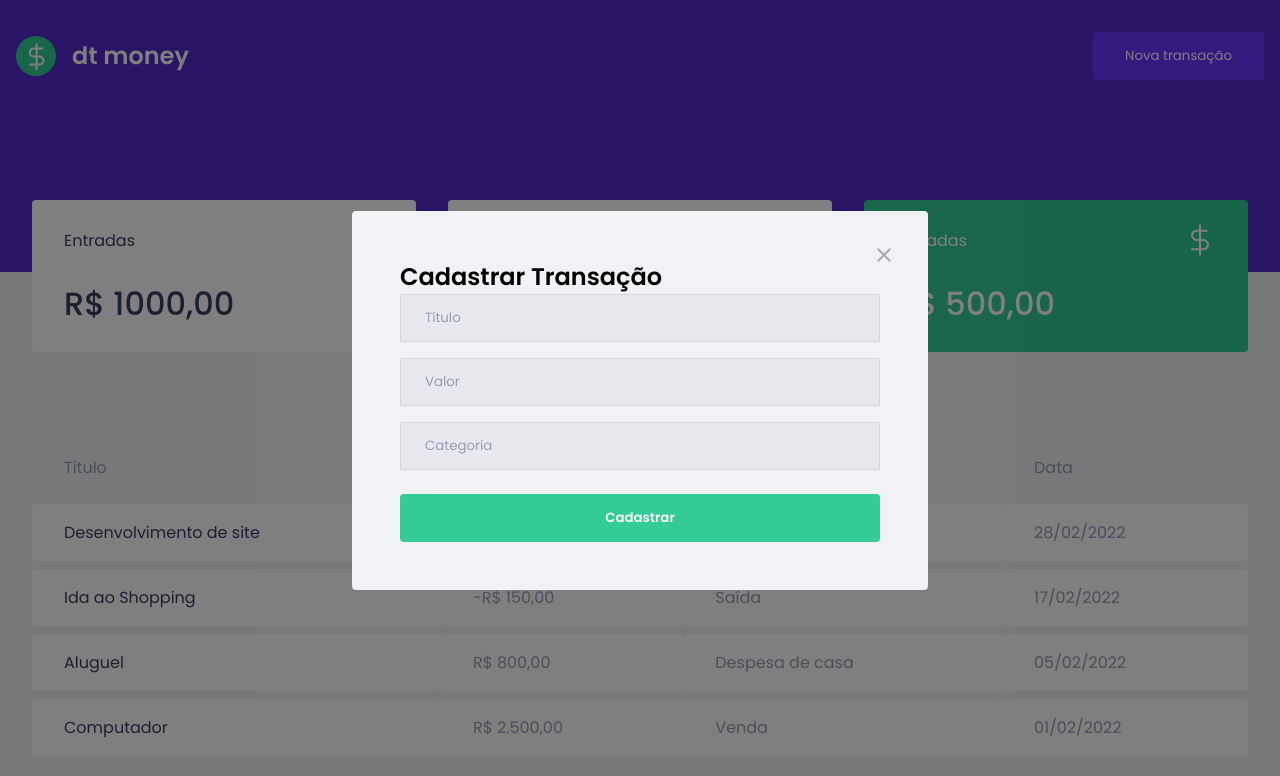
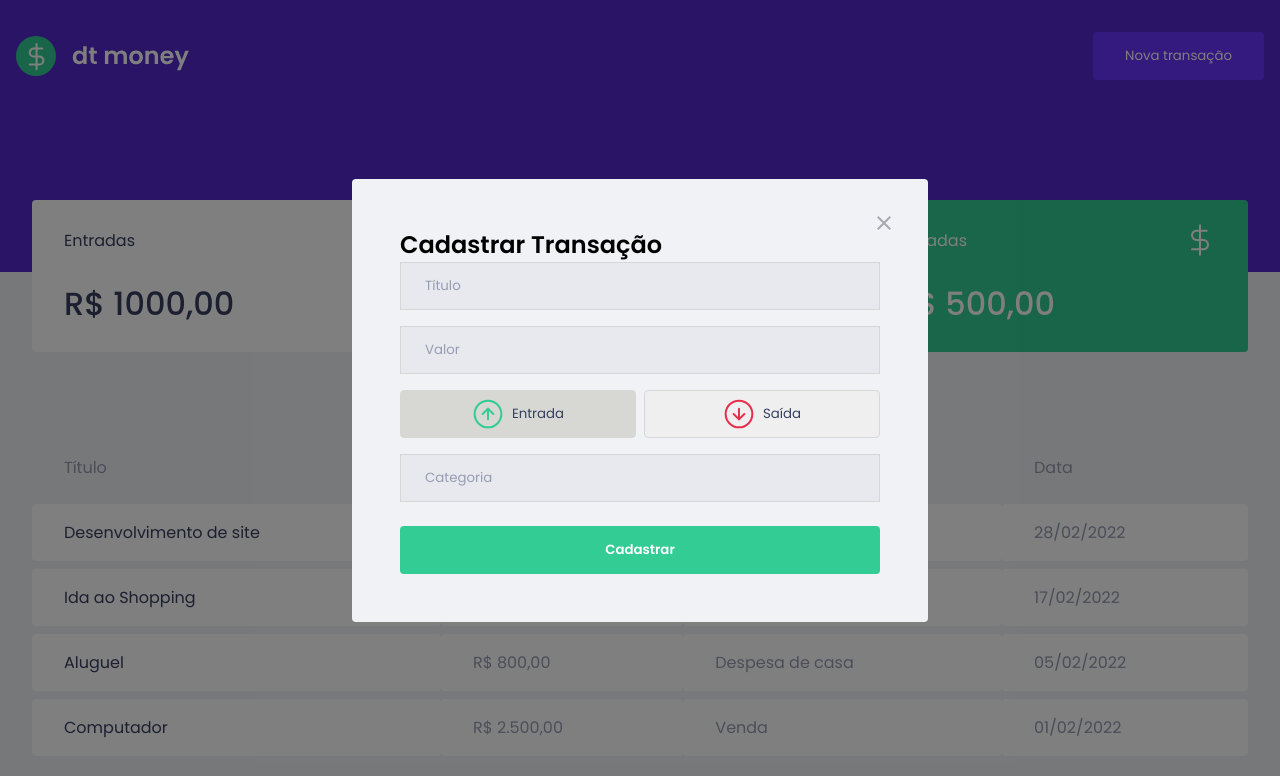
Before and after one commit to uitalorss/ignite-dtmoney, a React (Create React App) app: page / in a window 1280 px wide. Both pictures are taken after a click on the button "Nova transação". Shown: the top 776 px of the page. Built offline with nearby package versions, Linux system fonts and the light colour scheme; no server answers; what miragejs would draw is missing.

Commit message:
colocando ação nos botoes de tipo de transação

```diff
--- a/src/components/TransactionModal/index.tsx
+++ b/src/components/TransactionModal/index.tsx
@@ -1,6 +1,9 @@
 import Modal from 'react-modal';
-import { Container } from './styles';
+import { RadioBox, Container, TransactionTypeContainer, ButtonModal } from './styles';
 import  closeImg  from '../../assets/close.svg';
+import expenseImg from '../../assets/expense.svg';
+import incomeImg from '../../assets/income.svg';
+import { useState } from 'react';
 
 interface TransactionModalProps {
   isOpen: boolean;
@@ -8,6 +11,8 @@ interface TransactionModalProps {
 }
 
 export function TransactionModal({isOpen, onRequestClose}: TransactionModalProps){
+  const [transactionType, setTransactionType] = useState('income');
+
   return (
     <Modal
     isOpen={isOpen} //argumento que verifica o estado do modal
@@ -20,7 +25,6 @@ export function TransactionModal({isOpen, onRequestClose}: TransactionModalProps
       </button>
       <Container>
         <h2>Cadastrar Transação</h2>
-
         <input
           type="text"
           placeholder='Título'
@@ -29,11 +33,33 @@ export function TransactionModal({isOpen, onRequestClose}: TransactionModalProps
           type="number"
           placeholder='Valor'
         />
+        <TransactionTypeContainer>
+          <RadioBox
+            type='button'
+            onClick={() => setTransactionType('income')}
+            isActive={transactionType === 'income'}
+          >
+            <img src={incomeImg} alt="icone-entrada" />
+            <span>Entrada</span>
+          </RadioBox>
+          <RadioBox
+            type='button'
+            onClick={() => setTransactionType('expense')}
+            isActive={transactionType === 'expense'}
+          >
+            <img src={expenseImg} alt="icone-saída" />
+            <span>Saída</span>
+          </RadioBox>
+        </TransactionTypeContainer>
         <input
           type="text"
           placeholder='Categoria'
         />
-        <button type="submit">Cadastrar</button>
+        <ButtonModal
+          type="submit"
+        >
+          Cadastrar
+        </ButtonModal>
       </Container>
     </Modal>
   )
--- a/src/components/TransactionModal/styles.ts
+++ b/src/components/TransactionModal/styles.ts
@@ -21,8 +21,9 @@ export const Container = styled.form`
     margin-top: 1rem;
     }
   }
+`
 
-  button {
+export const ButtonModal = styled.button`
     width: 100%;
     height: 3rem;
     color: var(--shape-principal);
@@ -36,6 +37,39 @@ export const Container = styled.form`
     &:hover {
       filter: brightness(0.9)
     }
+`
+
+export const TransactionTypeContainer = styled.div`
+  display: grid;
+  grid-template-columns: 1fr 1fr;
+  gap: 0.5rem;
+
+  span{
+    display: inline-block;
+    margin-left: 0.5rem;
   }
+`
 
+interface RadioBoxProps {
+  isActive: boolean;
+}
+
+export const RadioBox = styled.button<RadioBoxProps>`
+    height: 3rem;
+    margin: 1rem 0;
+    background: ${(props) => { return props.isActive ? '#d7d7d4' : ''}};
+
+    border: 1px solid #d7d7d7;
+    border-radius: 0.25rem;
+
+    color: var(--text-title);
+    font-weight: 400;
+    display: flex;
+    align-items: center;
+    justify-content: center;
+
+    transition: 0.3s;
+    &:hover{
+      border: 1px solid #d7d7d3;
+    }
 `
```
